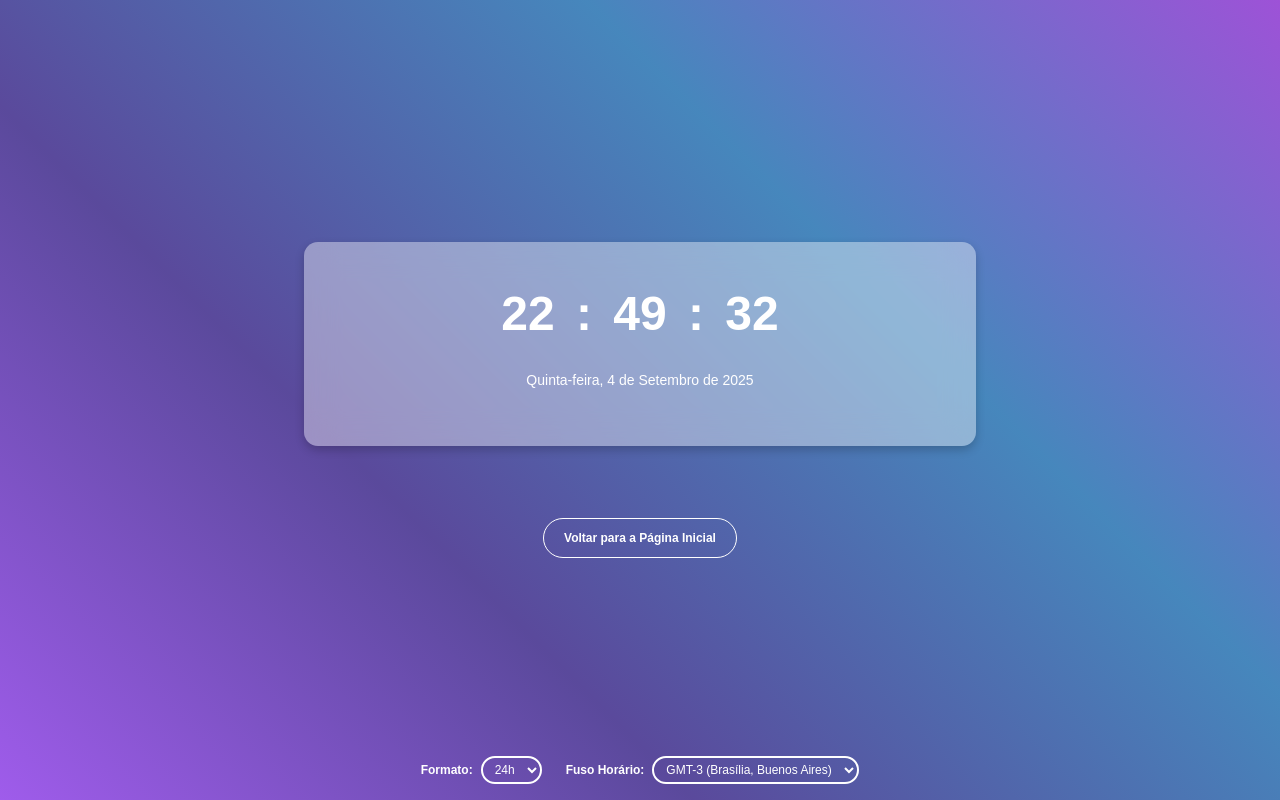
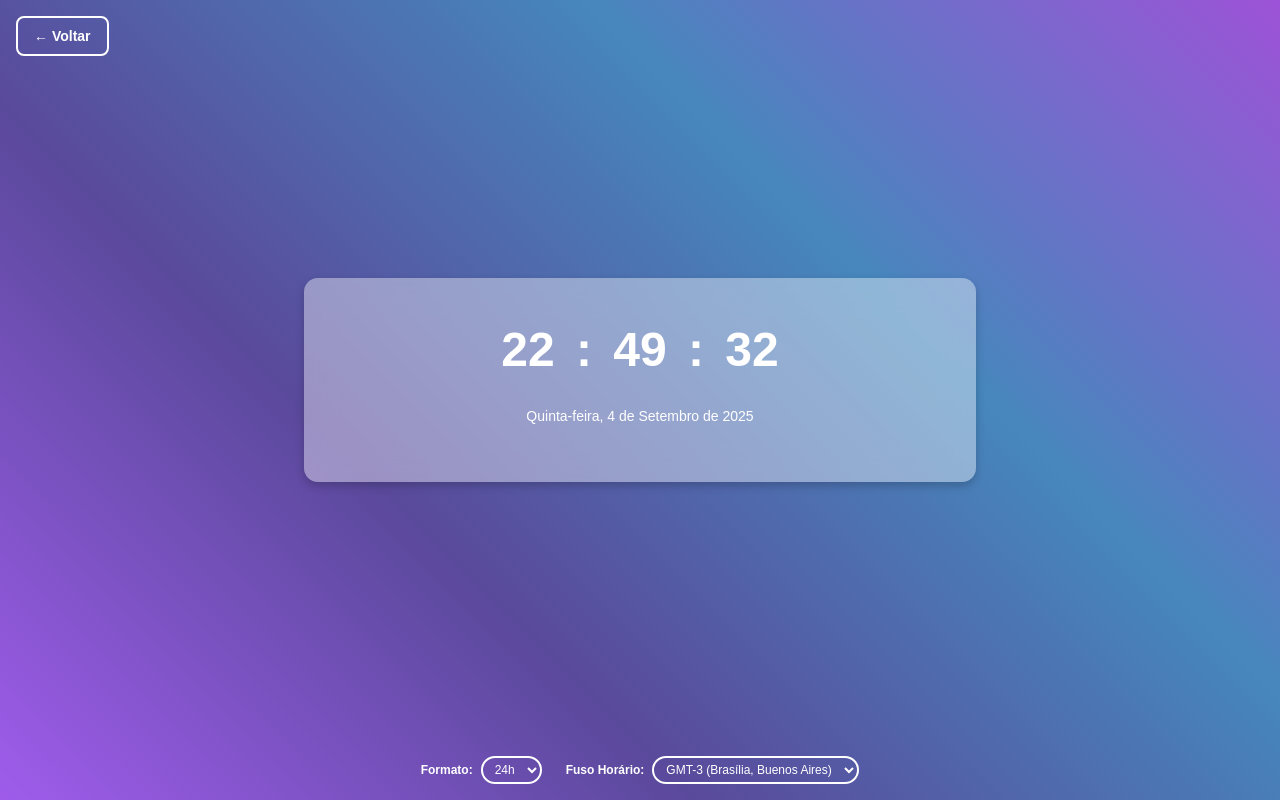
Before and after one commit to rafaelasv/landing-page, a Next.js app: page /relogio in a window 1280 px wide. Built offline with nearby package versions, Linux system fonts and the light colour scheme.

Commit message:
feat: update button on QR generator and clock pages

```diff
--- a/app/geradorqr/page.tsx
+++ b/app/geradorqr/page.tsx
@@ -72,12 +72,14 @@ export default function GeradorQRPage() {
           </Button>
         </div>
       </div>
+
+      {/* Back to Home Button */}
       <Button
         variant="outline"
-        className="font-bold bg-[#9fffcb] text-gray-900 hover:bg-gray-100 mt-8 rounded-[20px] px-5 py-2 border-none"
+        className="absolute top-4 left-4 font-bold border-2 border-white bg-transparent text-white hover:bg-white hover:text-black transition-colors"
         asChild
       >
-        <Link href="/">Voltar para a Página Inicial</Link>
+        <Link href="/">← Voltar</Link>
       </Button>
     </div>
   );
--- a/app/relogio/page.tsx
+++ b/app/relogio/page.tsx
@@ -68,12 +68,14 @@ export default function RelogioPage() {
         </div>
         <div className="text-white text-sm mt-6 mb-2">{formatDate(new Date(now.getTime() + timezone * 3600000))}</div>
       </div>
+
+      {/* Back to Home Button */}
       <Button
         variant="outline"
-        className="font-bold text-xs bg-transparent text-white hover:bg-gray-100 mt-8 rounded-[20px] px-5 py-2 border-white"
+        className="absolute top-4 left-4 font-bold border-2 border-white bg-transparent text-white hover:bg-white hover:text-black transition-colors"
         asChild
       >
-        <Link href="/">Voltar para a Página Inicial</Link>
+        <Link href="/">← Voltar</Link>
       </Button>
 
       {/* Botões de formato e fuso horário fixos na parte inferior */}
```
